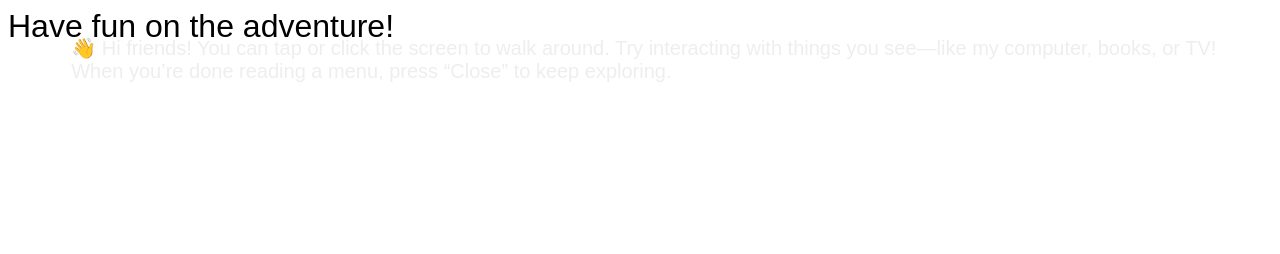
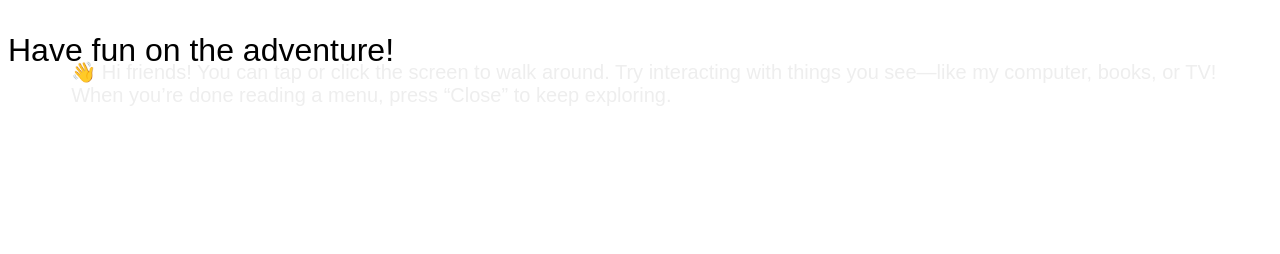
Before and after one commit to rgrover00/2d-grover, a website built with Vite: page index.html in a window 1280 px wide. Built offline with nearby package versions, Linux system fonts and the light colour scheme; what kaboom would draw is missing.

Commit message:
Update index.html v7

```diff
--- a/index.html
+++ b/index.html
@@ -84,9 +84,8 @@
                           👋 Hi friends! You can tap or click the screen to walk around.
                           Try interacting with things you see—like my computer, books, or TV!
                           When you’re done reading a menu, press “Close” to keep exploring.
-                          <div>Have fun on the adventure!</div>
+                          <p>Have fun on the adventure!</p>
           </p>
-
           <div id="textbox-container" style="display:none">
             <div id = "textbox">
               <p id ="dialogue" class="ui-text"></p>
```
